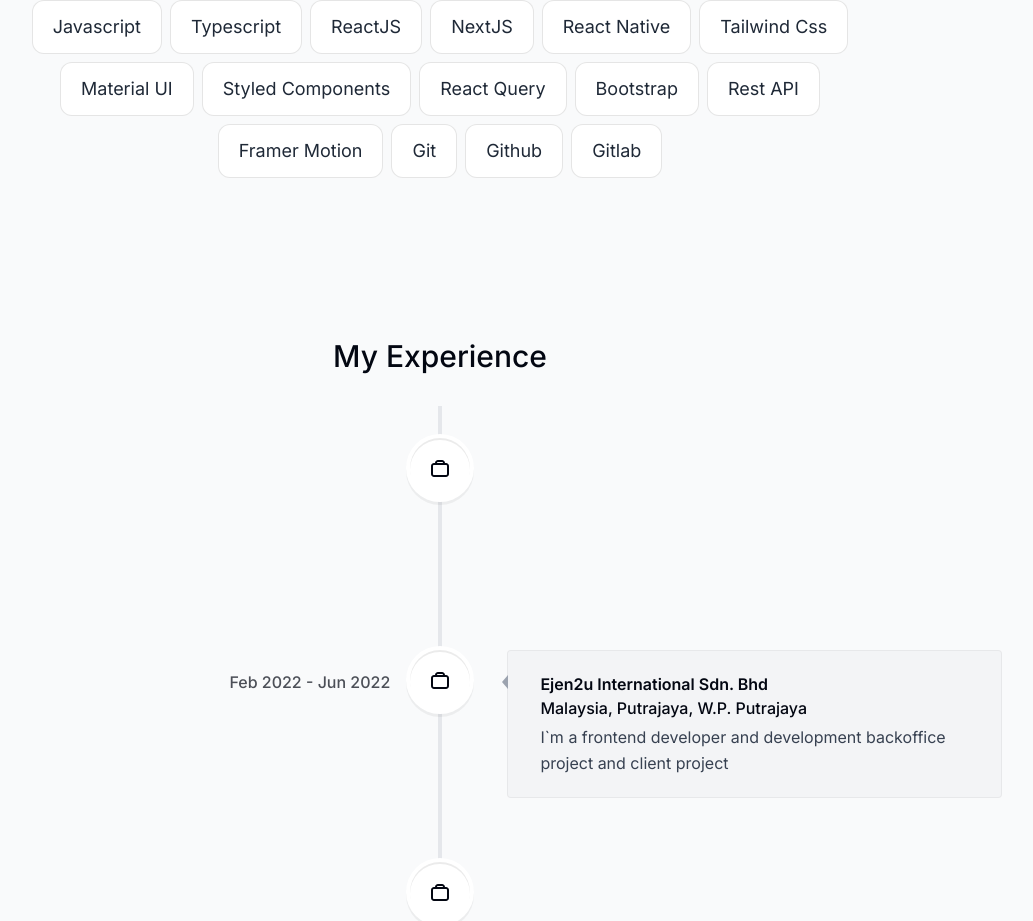
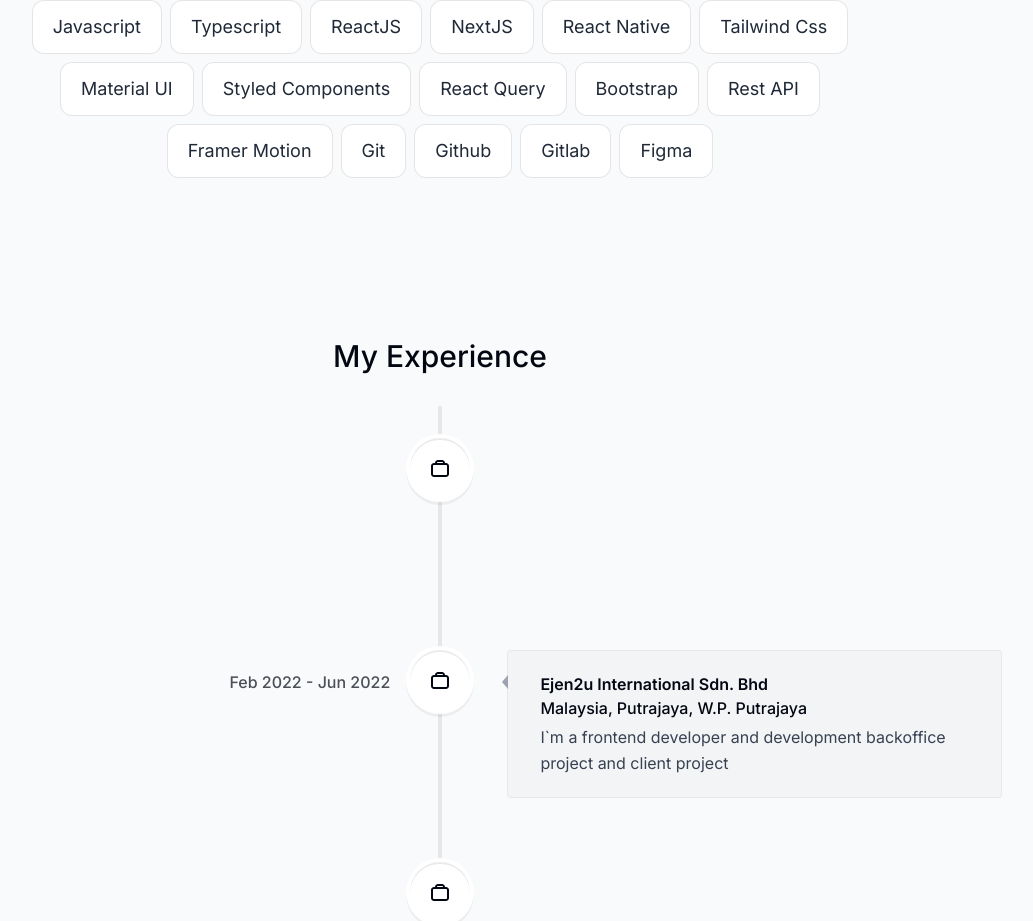
Before and after one commit to UhqDev6/M-Dhiya-Ulhaq, a Next.js app: page /HomePage/HomePage in a window 1280 px wide. Shown: the part 2699-3620 px from the top of the page, without its empty margins (200-1233 px from the left). Built offline with nearby package versions, Linux system fonts and the light colour scheme.

Commit message:
fix section skill

```diff
--- a/src/dummy/Skill/DataSkill.ts
+++ b/src/dummy/Skill/DataSkill.ts
@@ -14,4 +14,5 @@ export const DataSkill = [
   "Git",
   "Github",
   "Gitlab",
+  "Figma",
 ] as const;
```
